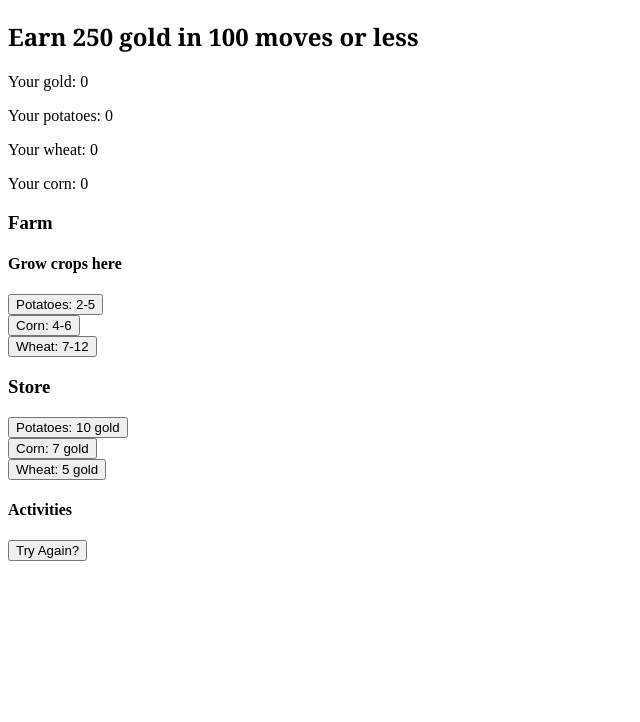
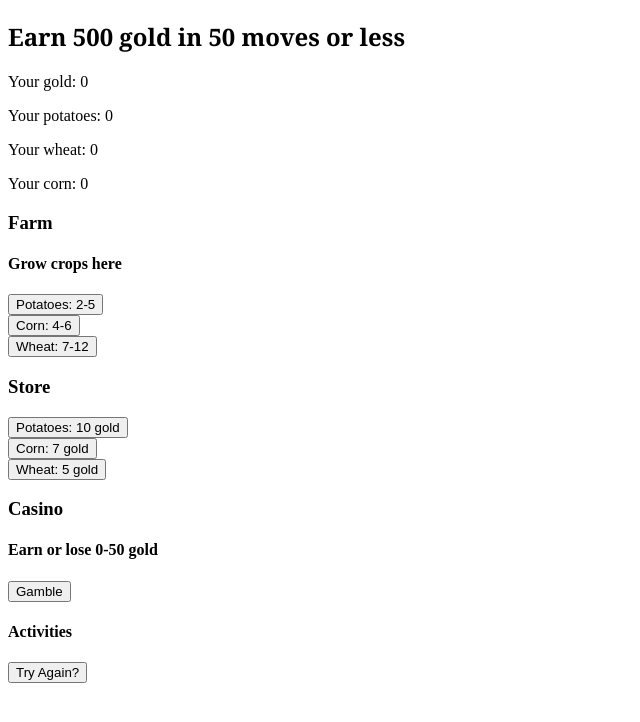
Before and after one commit to GaryAngarita/farming_economy, a Django app: page / in a window 1280 px wide. Shown: the top 722 px of the page, without its empty margins (0-640 px from the left). Run offline with Django 3.2, Linux system fonts and the light colour scheme.

Commit message:
update functionality
add casino and win conditions

```diff
--- a/farm_app/templates/farm.html
+++ b/farm_app/templates/farm.html
@@ -9,7 +9,7 @@
     <link rel="stylesheet" href="{% static 'css/style.css' %}">
 </head>
 <body>
-    <h2>Earn 250 gold in 100 moves or less</h2>
+    <h2>Earn 500 gold in 50 moves or less</h2>
     <p>Your gold: {{ request.session.gold }}</p>
     <p>Your potatoes: {{ request.session.potatoes }}</p>
     <p>Your wheat: {{ request.session.wheat }}</p>
@@ -50,6 +50,13 @@
                 <input type="hidden" name="sell" value="wheat">
                 <input type="submit" value="Wheat: 5 gold">
                 </form>
+            <h3>Casino</h3>
+            <h4>Earn or lose 0-50 gold</h4>
+            <form action="/gamble" method="POST">
+                {% csrf_token %}
+                <input type="hidden" name="wager" value="slots">
+                <input type="submit" value="Gamble">
+            </form>
         </div>
 
     </div>
--- a/farm_app/urls.py
+++ b/farm_app/urls.py
@@ -5,5 +5,6 @@ urlpatterns = [
     path('', views.index),
     path('process_crops', views.process_crops),
     path('process_gold', views.process_gold),
+    path('gamble', views.gamble),
     path('delete', views.delete)
 ]
--- a/farm_app/views.py
+++ b/farm_app/views.py
@@ -1,6 +1,8 @@
 from django.shortcuts import render, redirect
 import random
 from time import gmtime, strftime
+import tkinter
+from tkinter import messagebox
 
 def index(request):
     if 'gold' not in request.session or 'activities' not in request.session or 'potatoes' not in request.session or 'wheat' not in request.session or 'corn' not in request.session:
@@ -19,7 +21,7 @@ def process_crops(request):
         myPotatoes = request.session['potatoes']
         myCorn = request.session['corn']
         myWheat = request.session['wheat']
-        myGold = request.session['gold']
+        #myGold = request.session['gold']
         crop = request.POST['crop']
         myTime = strftime("%B %d, %Y %H:%M %p", gmtime())
         activities = request.session['activities']
@@ -27,17 +29,17 @@ def process_crops(request):
             potatoes = round(random.random() * 3) + 2
             myPotatoes += potatoes
             request.session['potatoes'] = myPotatoes
-            str = f'{len(activities) + 1}. You have gathered {myPotatoes} potatoes. Keep it up!'
+            str = f'{len(activities) + 1}. You have gathered {potatoes} potatoes. Keep it up!'
         elif crop == "corn":
             corn = round(random.random() * 2) + 4
             myCorn += corn
             request.session['corn'] = myCorn
-            str = f'{len(activities) + 1}. You have gathered {myCorn} corn. Well done!'
+            str = f'{len(activities) + 1}. You have gathered {corn} corn. Well done!'
         else:
             wheat = round(random.random() * 5) + 7
             myWheat += wheat
             request.session['wheat'] = myWheat
-            str = f'{len(activities) + 1}. You have gathered {myWheat} wheat. Awesome job!'
+            str = f'{len(activities) + 1}. You have gathered {wheat} wheat. Awesome job!'
         activities.insert(0, str)
         request.session['activities'] = activities
 
@@ -51,28 +53,72 @@ def process_gold(request):
         myGold = request.session['gold']
         profit = request.POST['sell']
         activities = request.session['activities']
-        if request.session['potatoes'] == 0 or request.session['corn'] == 0 or request.session['wheat'] == 0:
-                str = f'You have sold all of that crop'
-        else:
-            if profit == 'potatoes':
-                myGold = myPotatoes * 10
-                myPotatoes = 0
-                request.session['potatoes'] = myPotatoes
-                str = f'{len(activities) + 1}. You have sold all your {profit} and earned {myGold}. Wow!'
-            elif profit == 'corn':
-                myGold = myCorn * 7
-                myCorn = 0
-                request.session['corn'] = myCorn
-                str = f'{len(activities) + 1}. You have sold all your {profit} and earned {myGold}. Wow!'
-            else:
-                myGold = myWheat * 5
-                myWheat = 0
-                request.session['wheat'] = myWheat
-                str = f'{len(activities) + 1}. You have sold all your {profit} and earned {myGold}. Wow!'
-
+        if profit == 'potatoes':
+            cropGold = myPotatoes * 10
+            myPotatoes = 0
+            request.session['potatoes'] = myPotatoes
+            str = f'{len(activities) + 1}. You have sold all your {profit} and earned {cropGold}. Wow!'
+            #if request.session['potatoes'] <= 0 and profit == 'potatoes':
+            #    str = f'{len(activities)}. You have sold all your potatoes'
+        elif profit == 'corn':
+            cropGold = myCorn * 7
+            myCorn = 0
+            request.session['corn'] = myCorn
+            str = f'{len(activities) + 1}. You have sold all your {profit} and earned {cropGold}. Wow!'
+            #if request.session['wheat'] <= 0 and profit == 'wheat':
+            #    str = f'{len(activities)}. You have sold all your wheat'
+        elif profit == 'wheat':
+            cropGold = myWheat * 5
+            myWheat = 0
+            request.session['wheat'] = myWheat
+            str = f'{len(activities) + 1}. You have sold all your {profit} and earned {cropGold}. Wow!'
+            #if request.session['corn'] <= 0 and profit == 'corn':
+            #    str = f'{len(activities)}. You have sold all your corn'
+        myGold += cropGold
         request.session['gold'] = myGold
         activities.insert(0, str)
         request.session['activities'] = activities
+
+        if myGold >= 500:
+            root = tkinter.Tk()
+            root.withdraw()
+            messagebox.showinfo("Congratulation!", f'You made {myGold} gold!')
+            return redirect('/delete')
+        elif len(request.session['activities']) == 50 and myGold < 500:
+            root = tkinter.Tk()
+            root.withdraw()
+            messagebox.showinfo("Sorry!", f'You only earned {myGold} gold')
+            return redirect('/delete')
+    return redirect('/')
+
+def gamble(request):
+    if request.method == 'POST':
+        wager = request.POST['wager']
+        myGold = request.session['gold']
+        activities = request.session['activities']
+        if wager == 'slots' and request.session['gold'] > 0:
+            myWager = random.randint(-50, 50)
+            myGold += myWager
+            if myWager > 0:
+                str = f'{len(activities) + 1}. You have earned {myWager} gold!'
+            else:
+                str = f'{len(activities) + 1}. You have lost {abs(myWager)} gold!'
+        else:
+            str = f'{len(activities) + 1}. You do not have any gold to gamble'
+        request.session['gold'] = myGold
+        activities.insert(0, str)
+        request.session['activities'] = activities
+
+        if myGold >= 500:
+            root = tkinter.Tk()
+            root.withdraw()
+            messagebox.showinfo("Congratulation!", f'You made {myGold} gold!')
+            return redirect('/delete')
+        elif len(request.session['activities']) == 50 and myGold < 500:
+            root = tkinter.Tk()
+            root.withdraw()
+            messagebox.showinfo("Sorry!", f'You only earned {myGold} gold')
+            return redirect('/delete')
     return redirect('/')
 
 def delete(request):
```
Also changed, not shown: db.sqlite3.
